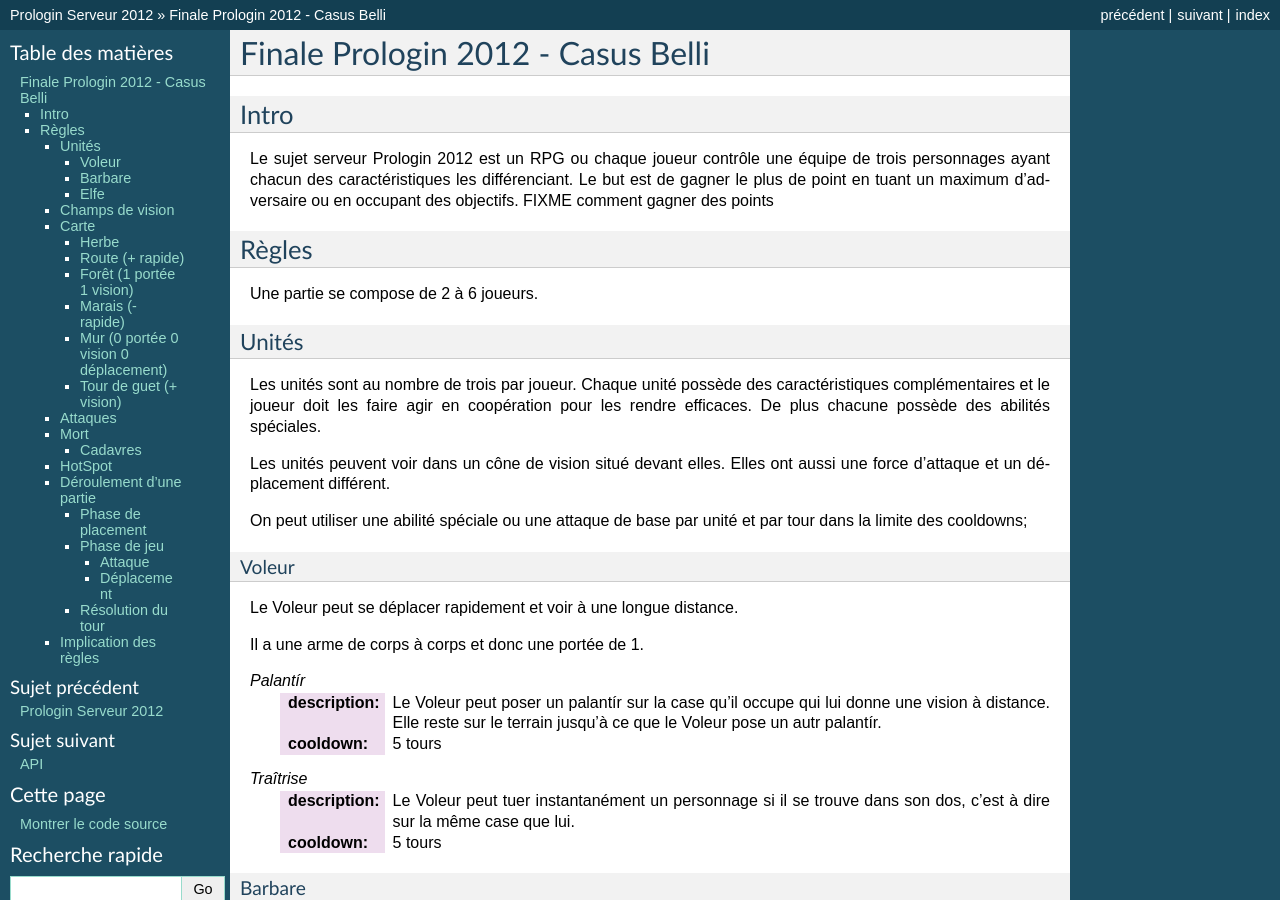
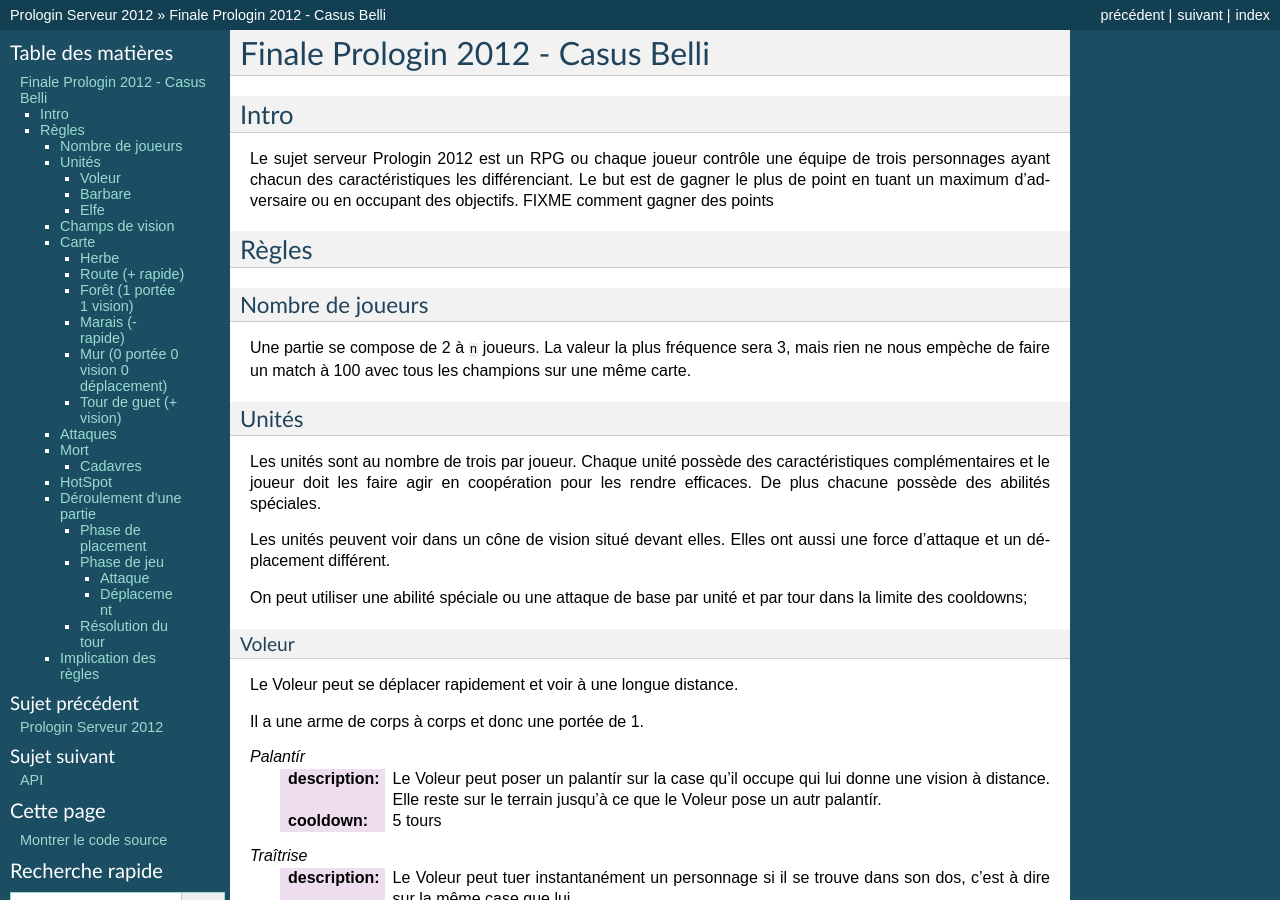
Before and after one commit to prologin/prologin2012, a Sphinx documentation site: the page built from doc/serveur.rst, in a window 1280 px wide and 900 px high. Built offline with Sphinx 7.4.7, drawn with Linux system fonts in a browser that asks for light colours.

Commit message:
doc/serveur.rst: nombre de joueurs

```diff
--- a/doc/serveur.rst
+++ b/doc/serveur.rst
@@ -15,7 +15,12 @@
 Règles
 ------
 
-Une partie se compose de 2 à 6 joueurs.
+Nombre de joueurs
+=================
+
+Une partie se compose de 2 à ``n`` joueurs. La valeur la plus fréquence sera 3,
+mais rien ne nous empèche de faire un match à 100 avec tous les champions sur
+une même carte.
 
 Unités
 ======
```
